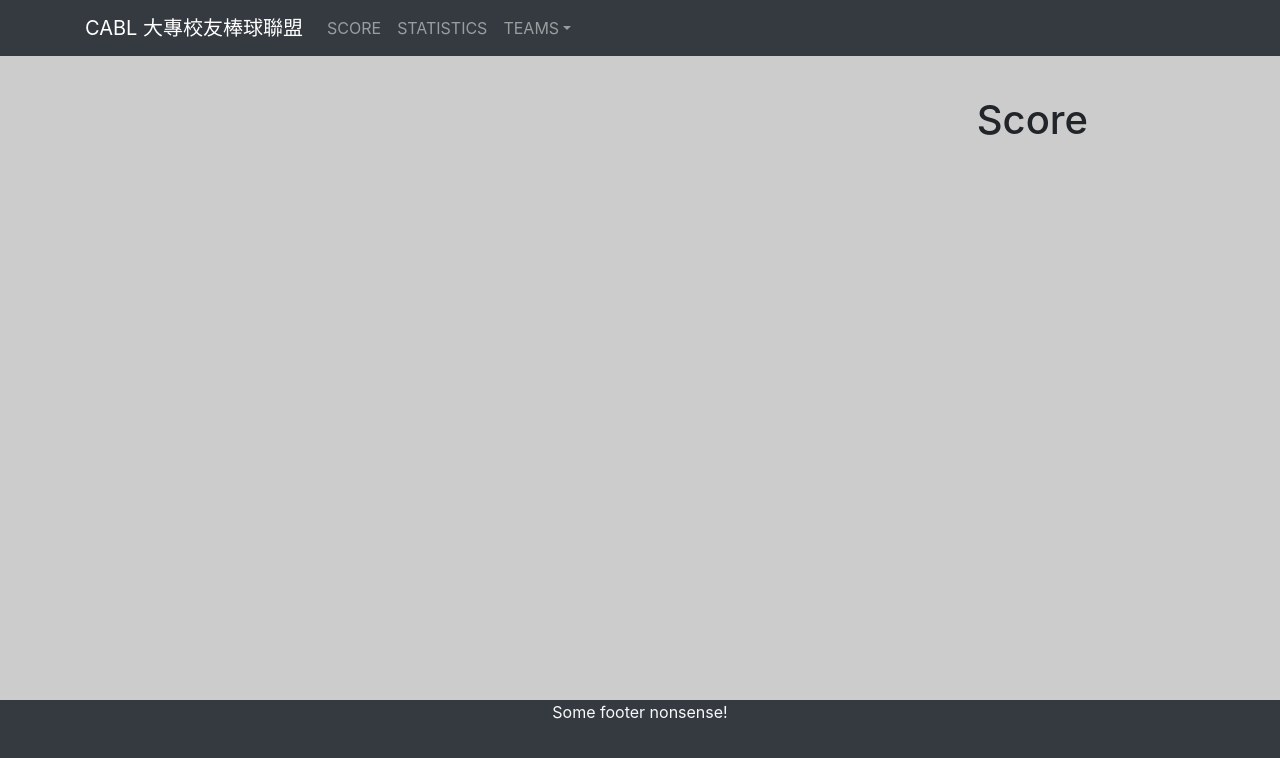
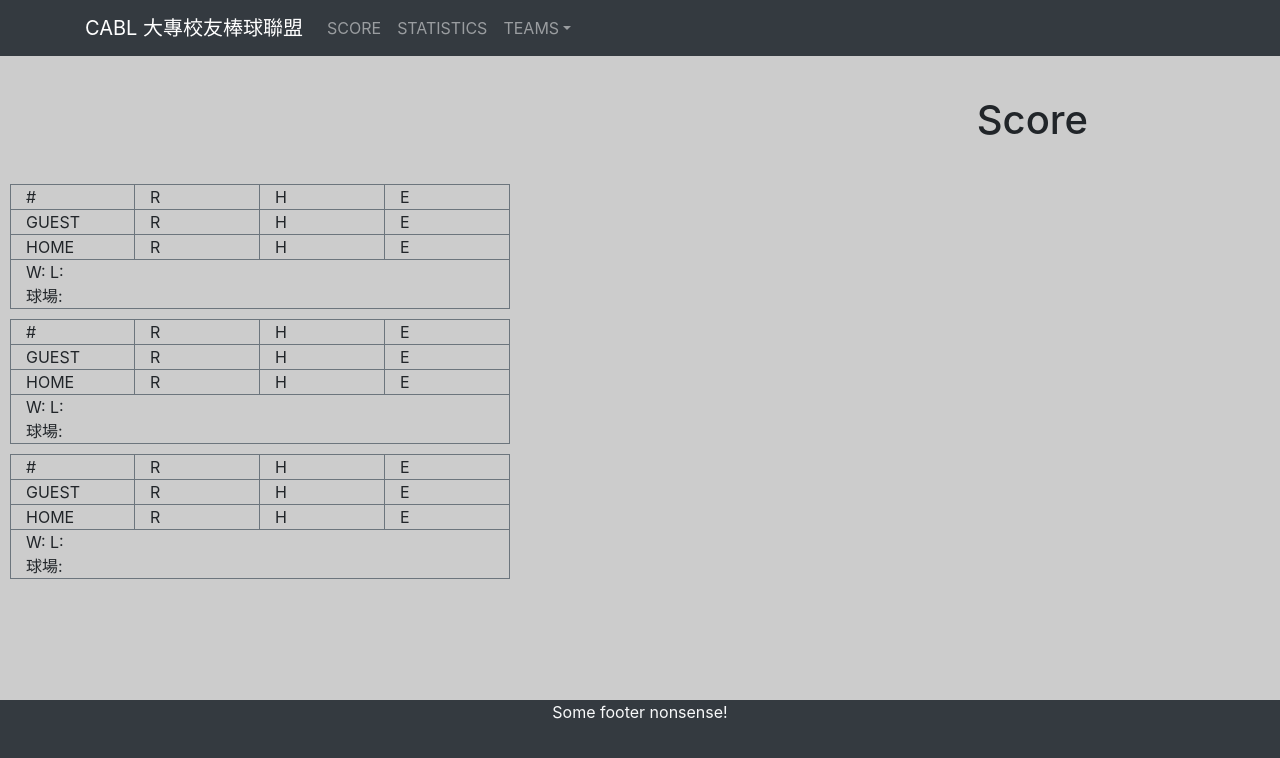
Before and after one commit to ShanyuJung/CABL, a React (Create React App) app: page /Score in a window 1280 px wide. Shown: the top 758 px of the page. Built offline with nearby package versions, Linux system fonts and the light colour scheme.

Commit message:
basic scorebox

```diff
--- a/src/components/Layout/NavbarComp.js
+++ b/src/components/Layout/NavbarComp.js
@@ -2,7 +2,7 @@ import { Fragment } from "react";
 import { Navbar, Container, Nav, NavDropdown } from "react-bootstrap";
 import { BrowserRouter as Router, Switch, Route, Link } from "react-router-dom";
 import Home from "../Home";
-import Score from "../Score";
+import Score from "../Score/Score";
 import Statistics from "../Statistics/Statistics";
 import NTU from "../Teams/NTU";
 import NCHU from "../Teams/NCHU";
--- a/src/components/Score.js
+++ b/src/components/Score/Score.js
@@ -1,7 +1,12 @@
+import ScoreBox from "../UI/ScoreBox";
+
 const Score = () => {
   return (
     <div>
       <h1>Score</h1>
+      <ScoreBox />
+      <ScoreBox />
+      <ScoreBox />
     </div>
   );
 };
--- /dev/null
+++ b/src/components/UI/ScoreBox.js
@@ -0,0 +1,79 @@
+import { Col, Container, Row } from "react-bootstrap";
+import classes from "./ScoreBox.module.css";
+
+const ScoreBox = (props) => {
+  return (
+    <Container className={classes.scoreBox}>
+      <Row xs={12} md={12} lg={12}>
+        <Col lg="3" className="border border-secondary">
+          #
+        </Col>
+        <Col
+          lg="3"
+          className="border-top border-right border-bottom border-secondary"
+        >
+          R
+        </Col>
+        <Col
+          lg="3"
+          className="border-top border-right border-bottom border-secondary"
+        >
+          H
+        </Col>
+        <Col
+          lg="3"
+          className="border-top border-right border-bottom border-secondary"
+        >
+          E
+        </Col>
+      </Row>
+
+      <Row xs={4} md={4} lg={6}>
+        <Col
+          lg="3"
+          className="border-left border-right border-bottom border-secondary"
+        >
+          GUEST
+        </Col>
+        <Col xs lg="3" className="border-right border-bottom border-secondary">
+          R
+        </Col>
+        <Col xs lg="3" className=" border-right border-bottom border-secondary">
+          H
+        </Col>
+        <Col xs lg="3" className=" border-right border-bottom border-secondary">
+          E
+        </Col>
+      </Row>
+
+      <Row xs={4} md={4} lg={6}>
+        <Col
+          lg="3"
+          className="border-left border-right border-bottom border-secondary"
+        >
+          HOME
+        </Col>
+        <Col lg="3" className="border-right border-bottom border-secondary">
+          R
+        </Col>
+        <Col lg="3" className=" border-right border-bottom border-secondary">
+          H
+        </Col>
+        <Col lg="3" className=" border-right border-bottom border-secondary">
+          E
+        </Col>
+      </Row>
+      <Row>
+        <Col
+          lg="12"
+          className="border-left border-right border-bottom border-secondary"
+        >
+          W: L: <br />
+          球場:
+        </Col>
+      </Row>
+    </Container>
+  );
+};
+
+export default ScoreBox;
--- /dev/null
+++ b/src/components/UI/ScoreBox.module.css
@@ -0,0 +1,4 @@
+.scoreBox {
+  max-width: 500px;
+  margin: 10px;
+}
```
